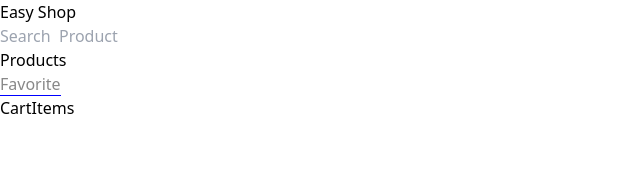
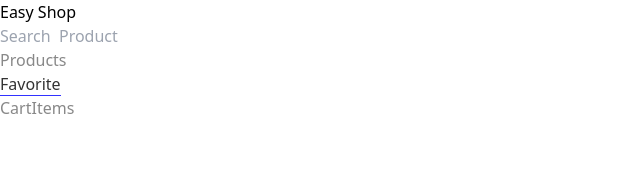
Before and after one commit to HtetWaiYan7191/easy-shop, a React (Vite) app in the folder easy-shop/: page /favorite in a window 1280 px wide. Shown: the top 169 px of the page, without its empty margins (0-640 px from the left). Built offline with nearby package versions, Linux system fonts and the light colour scheme.

Commit message:
Update Navbar style

```diff
--- a/easy-shop/src/styles/Navbar.css
+++ b/easy-shop/src/styles/Navbar.css
@@ -1,4 +1,9 @@
 .active {
-    color:#888;
+    color: black;
+    opacity: 0.8;
     border-bottom: 1px solid blue;
 }
+
+ul li a {
+    color: #888;
+}
```
